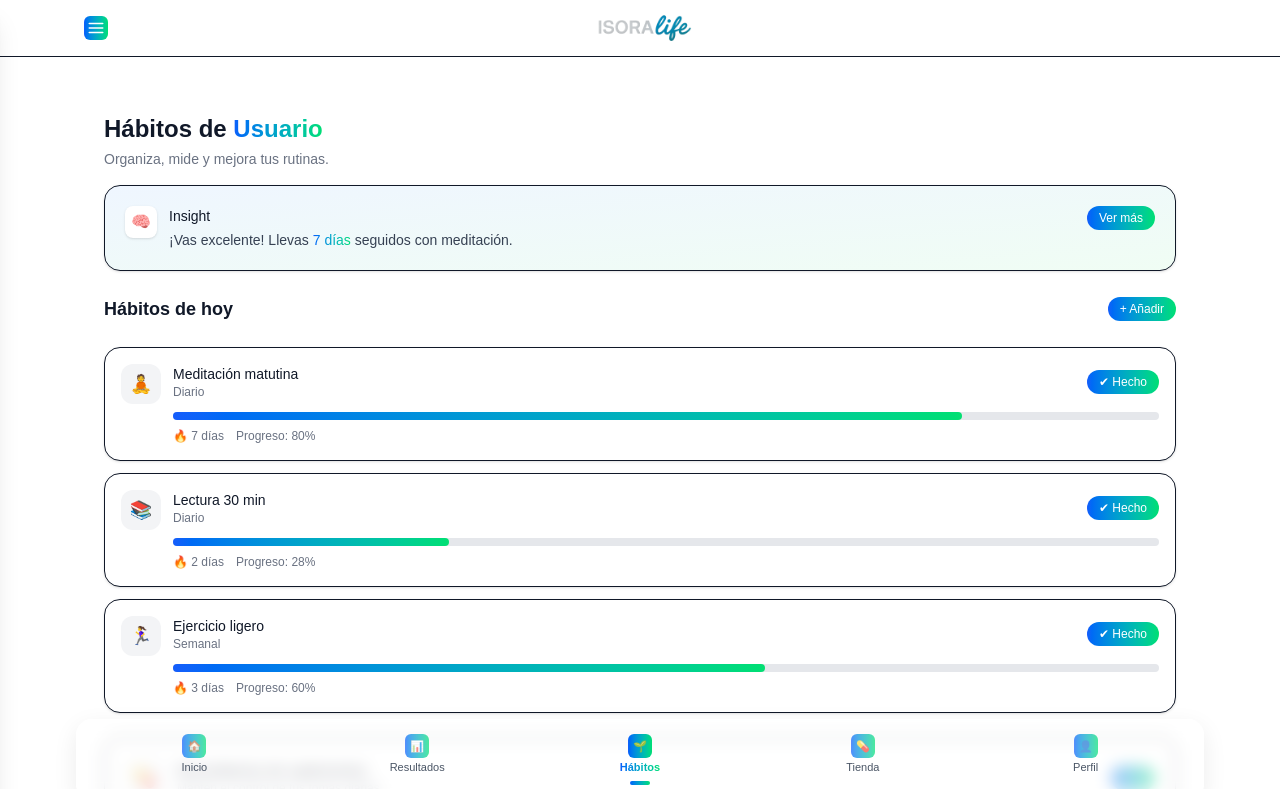
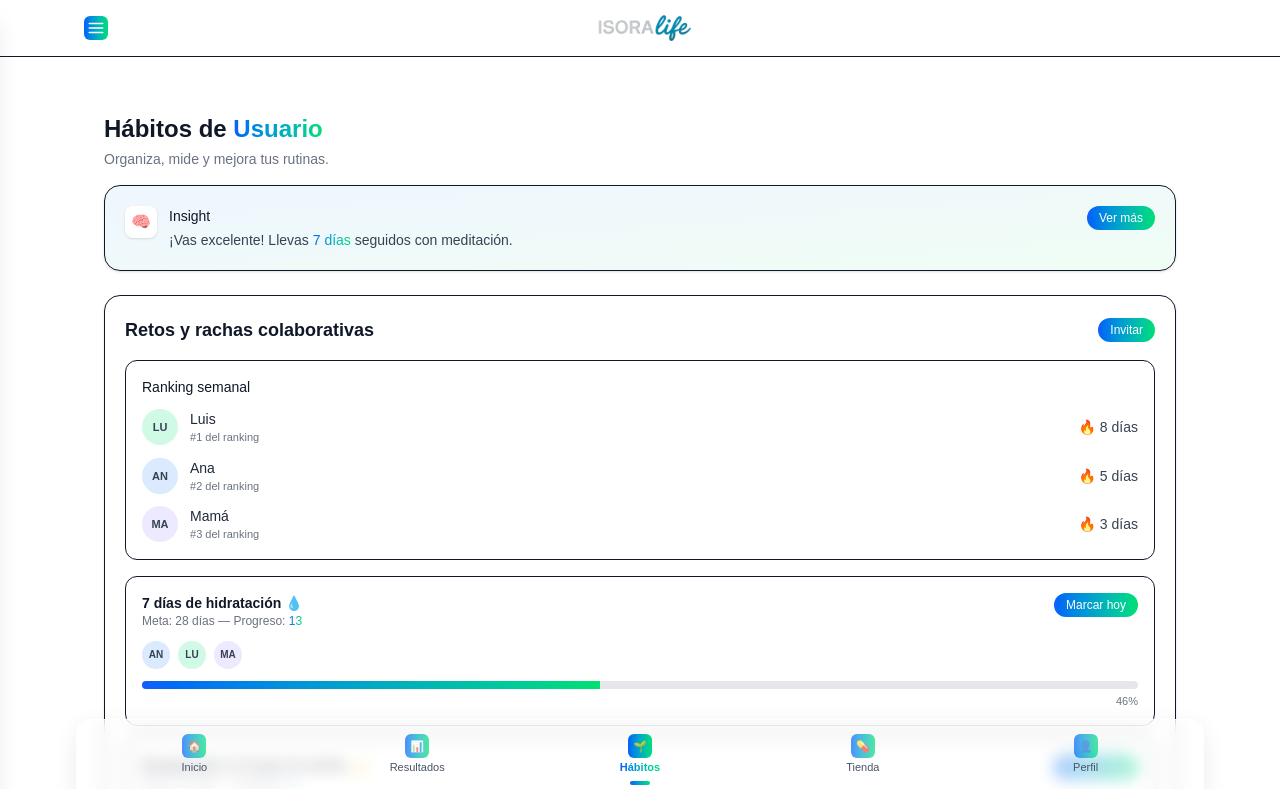
Before and after one commit to DanaeRam/tienda-online, a Next.js app: page /habitos in a window 1280 px wide. Shown: the top 789 px of the page. Built offline with nearby package versions, Linux system fonts and the light colour scheme.

Commit message:
cambios10

```diff
--- a/src/app/habitos/HabitosClient.tsx
+++ b/src/app/habitos/HabitosClient.tsx
@@ -15,6 +15,23 @@ type Habit = {
 
 type WeeklyPoint = { d: string; exercise: number; supplements: number };
 
+type Friend = {
+  id: string;
+  name: string;
+  initials: string;
+  color: string; // bg color (tailwind)
+  streak: number;
+};
+
+type CollabChallenge = {
+  id: string;
+  title: string;
+  goalDays: number;            // meta de días (acumulado de equipo)
+  doneDays: number;            // progreso acumulado
+  members: string[];           // friend ids
+  todayMarkedBy: string[];     // quién ya marcó hoy
+};
+
 /* ========== Helpers ========== */
 const GradText = ({ children }: { children: React.ReactNode }) => (
   <span className="bg-gradient-to-r from-blue-600 to-green-400 bg-clip-text text-transparent">
@@ -26,10 +43,13 @@ const G = "bg-gradient-to-r from-blue-600 to-green-400";
 
 function ProgressBar({ value }: { value: number }) {
   return (
-    <div className="h-2 w-full rounded-full bg-gray-200">
+    <div className="h-2 w-full rounded-full bg-gray-200 overflow-hidden">
       <div
-        className={`h-2 rounded-full ${G}`}
-        style={{ width: `${Math.max(0, Math.min(100, value))}%` }}
+        className={`h-2 ${G}`}
+        style={{
+          width: `${Math.max(0, Math.min(100, value))}%`,
+          transition: "width 700ms ease-out",
+        }}
       />
     </div>
   );
@@ -41,7 +61,7 @@ function tinyId() {
 
 /* ========== Componente ========== */
 export default function HabitosClient() {
-  /* Estado base (persistente) */
+  /* ---------- Estado base (persistente) ---------- */
   const [habits, setHabits] = useState<Habit[]>([]);
   const [suppReminders, setSuppReminders] = useState<boolean>(true);
   const [suppTakenToday, setSuppTakenToday] = useState<number>(1); // tomas realizadas hoy (0..3)
@@ -77,7 +97,7 @@ export default function HabitosClient() {
     try { localStorage.setItem("suppTakenToday", String(suppTakenToday)); } catch {}
   }, [suppTakenToday]);
 
-  /* Crear nuevo hábito */
+  /* ---------- Crear nuevo hábito ---------- */
   const [newName, setNewName] = useState("");
   const [newIcon, setNewIcon] = useState("🌱");
   const [newFreq, setNewFreq] = useState<"Diario" | "Semanal">("Diario");
@@ -93,7 +113,7 @@ export default function HabitosClient() {
     setNewName("");
   };
 
-  /* Marcar progreso (check) */
+  /* ---------- Marcar progreso (check) ---------- */
   const tickHabit = (id: string) => {
     setHabits((prev) =>
       prev.map((h) =>
@@ -108,11 +128,11 @@ export default function HabitosClient() {
     );
   };
 
-  /* Suplementos */
+  /* ---------- Suplementos ---------- */
   const incSupp = () => setSuppTakenToday((v) => Math.min(3, v + 1));
   const decSupp = () => setSuppTakenToday((v) => Math.max(0, v - 1));
 
-  /* Gráfica semanal (mock + suplementos de hoy afectan último punto) */
+  /* ---------- Gráfica semanal (mock + suplementos de hoy) ---------- */
   const weekly: WeeklyPoint[] = useMemo(() => {
     const base: WeeklyPoint[] = [
       { d: "L", exercise: 3, supplements: 2 },
@@ -123,12 +143,11 @@ export default function HabitosClient() {
       { d: "S", exercise: 4, supplements: 3 },
       { d: "D", exercise: 2, supplements: 1 },
     ];
-    // último día refleja tomas de hoy (0..3)
-    base[6].supplements = suppTakenToday;
+    base[6].supplements = suppTakenToday; // último día refleja tomas de hoy (0..3)
     return base;
   }, [suppTakenToday]);
 
-  /* Animación de gráfica */
+  /* ---------- Animación de gráfica ---------- */
   const [animate, setAnimate] = useState(false);
   useEffect(() => {
     let r1 = 0, r2 = 0;
@@ -136,7 +155,7 @@ export default function HabitosClient() {
     return () => { cancelAnimationFrame(r1); cancelAnimationFrame(r2); };
   }, []);
 
-  /* Nombre del usuario (si está) */
+  /* ---------- Nombre del usuario ---------- */
   const [name, setName] = useState("Usuario");
   useEffect(() => {
     try {
@@ -144,6 +163,71 @@ export default function HabitosClient() {
       if (n) setName(n);
     } catch {}
   }, []);
+
+  /* =========================================================
+     NUEVO: Colaboración (amigos, compañeros y familiares)
+     ========================================================= */
+  const [friends, setFriends] = useState<Friend[]>([]);
+  const [collab, setCollab] = useState<CollabChallenge[]>([]);
+
+  useEffect(() => {
+    try {
+      const f = localStorage.getItem("habit_friends");
+      const c = localStorage.getItem("habit_collab");
+      if (f) setFriends(JSON.parse(f));
+      else {
+        const seed: Friend[] = [
+          { id: "f1", name: "Ana",   initials: "AN", color: "bg-blue-100",   streak: 5 },
+          { id: "f2", name: "Luis",  initials: "LU", color: "bg-emerald-100",streak: 8 },
+          { id: "f3", name: "Mamá",  initials: "MA", color: "bg-violet-100", streak: 3 },
+        ];
+        setFriends(seed);
+      }
+      if (c) setCollab(JSON.parse(c));
+      else {
+        const seedC: CollabChallenge[] = [
+          { id: "cc1", title: "7 días de hidratación 💧", goalDays: 28, doneDays: 13, members: ["f1","f2","f3"], todayMarkedBy: [] },
+          { id: "cc2", title: "Respiración 4-7-8 por la noche 🌙", goalDays: 21, doneDays: 9, members: ["f2","f3"], todayMarkedBy: [] },
+        ];
+        setCollab(seedC);
+      }
+    } catch {}
+  }, []);
+
+  useEffect(() => { try { localStorage.setItem("habit_friends", JSON.stringify(friends)); } catch {} }, [friends]);
+  useEffect(() => { try { localStorage.setItem("habit_collab", JSON.stringify(collab)); } catch {} }, [collab]);
+
+  const markToday = (challengeId: string, who: string) => {
+    setCollab(prev =>
+      prev.map(c => {
+        if (c.id !== challengeId) return c;
+        if (c.todayMarkedBy.includes(who)) return c; // evitar doble
+        return {
+          ...c,
+          doneDays: Math.min(c.goalDays, c.doneDays + 1),
+          todayMarkedBy: [...c.todayMarkedBy, who],
+        };
+      })
+    );
+    // Sube racha del amigo que marcó
+    setFriends(prev => prev.map(f => f.id === who ? { ...f, streak: f.streak + 1 } : f));
+  };
+
+  const progressPct = (c: CollabChallenge) =>
+    Math.round((c.doneDays / c.goalDays) * 100);
+
+  const shareInvite = async () => {
+    const text = "¡Únete a mis retos de hábitos en ISORA! 💪✨";
+    const url = typeof window !== "undefined" ? window.location.origin + "/habitos" : "";
+    try {
+      if (navigator.share) {
+        await navigator.share({ title: "ISORA Hábitos", text, url });
+      } else {
+        await navigator.clipboard.writeText(`${text} ${url}`);
+        alert("Enlace copiado al portapapeles ✅");
+      }
+    } catch {}
+  };
 
   return (
     <main className="min-h-svh w-full bg-white pb-2">
@@ -169,6 +253,108 @@ export default function HabitosClient() {
             <button className="rounded-full px-3 py-1 text-xs text-white bg-gradient-to-r from-blue-600 to-green-400">
               Ver más
             </button>
+          </div>
+        </article>
+
+        {/* ----- NUEVO: Retos y rachas colaborativas ----- */}
+        <article className="rounded-2xl p-5 shadow-sm border bg-white">
+          <div className="flex items-center justify-between">
+            <h2 className="text-lg font-semibold text-gray-900">Retos y rachas colaborativas</h2>
+            <button
+              onClick={shareInvite}
+              className="rounded-full px-3 py-1 text-xs text-white bg-gradient-to-r from-blue-600 to-green-400 active:scale-95"
+              title="Invitar amigos/familia"
+            >
+              Invitar
+            </button>
+          </div>
+
+          {/* Ranking simple */}
+          <div className="mt-4 rounded-xl border p-4">
+            <p className="text-sm font-medium text-gray-900 mb-3">Ranking semanal</p>
+            <ul className="space-y-3">
+              {friends
+                .slice()
+                .sort((a, b) => b.streak - a.streak)
+                .map((f, idx) => (
+                  <li key={f.id} className="flex items-center justify-between">
+                    <div className="flex items-center gap-3">
+                      <span className={`h-9 w-9 rounded-full ${f.color} flex items-center justify-center text-[11px] font-semibold text-gray-700`}>
+                        {f.initials}
+                      </span>
+                      <div>
+                        <p className="text-sm text-gray-800">{f.name}</p>
+                        <p className="text-[11px] text-gray-500">#{idx + 1} del ranking</p>
+                      </div>
+                    </div>
+                    <div className="text-sm text-gray-700">🔥 {f.streak} días</div>
+                  </li>
+                ))}
+            </ul>
+          </div>
+
+          {/* Retos en equipo */}
+          <div className="mt-4 grid gap-3">
+            {collab.map((c) => {
+              const pct = progressPct(c);
+              return (
+                <div key={c.id} className="rounded-xl border p-4">
+                  <div className="flex items-start justify-between gap-3">
+                    <div className="flex-1">
+                      <p className="text-sm font-semibold text-gray-900">{c.title}</p>
+                      <p className="text-xs text-gray-500">
+                        Meta: {c.goalDays} días — Progreso: <GradText>{c.doneDays}</GradText>
+                      </p>
+                    </div>
+                    <button
+                      onClick={() => {
+                        // Simular que el usuario actual (id 'me') marca hoy.
+                        // Si tienes un id real, sustitúyelo aquí:
+                        const me = "me";
+                        // Asegurar esa "persona" en la lista visual (opcional):
+                        if (!friends.find(f => f.id === me)) {
+                          setFriends(prev => [
+                            ...prev,
+                            { id: "me", name: name || "Tú", initials: "TÚ", color: "bg-rose-100", streak: 0 }
+                          ]);
+                        }
+                        markToday(c.id, me);
+                      }}
+                      className="rounded-full px-3 py-1 text-xs text-white bg-gradient-to-r from-blue-600 to-green-400 active:scale-95 disabled:opacity-50"
+                      disabled={c.todayMarkedBy.includes("me")}
+                      title="Marcar cumplimiento de hoy"
+                    >
+                      {c.todayMarkedBy.includes("me") ? "¡Marcado!" : "Marcar hoy"}
+                    </button>
+                  </div>
+
+                  {/* Avatares de miembros */}
+                  <div className="mt-3 flex items-center gap-2">
+                    {c.members.map((id) => {
+                      const f = friends.find(fr => fr.id === id);
+                      if (!f) return null;
+                      return (
+                        <span key={id} className={`h-7 w-7 rounded-full ${f.color} flex items-center justify-center text-[10px] font-semibold text-gray-700`}>
+                          {f.initials}
+                        </span>
+                      );
+                    })}
+                    {/* añade "tú" si ya marcaste hoy */}
+                    {c.todayMarkedBy.includes("me") && (
+                      <span className="h-7 w-7 rounded-full bg-rose-100 flex items-center justify-center text-[10px] font-semibold text-gray-700">
+                        TÚ
+                      </span>
+                    )}
+                  </div>
+
+                  {/* Progreso con animación */}
+                  <div className="mt-3">
+                    <ProgressBar value={pct} />
+                    <div className="mt-1 text-right text-[11px] text-gray-500">{pct}%</div>
+                  </div>
+                </div>
+              );
+            })}
           </div>
         </article>
 
--- a/src/app/inicio/InicioClient.tsx
+++ b/src/app/inicio/InicioClient.tsx
@@ -1,37 +1,9 @@
 "use client";
 
-import { useEffect, useMemo, useState } from "react";
+import { useEffect, useMemo, useRef, useState } from "react";
 
-/* ---------- Utilidades simples ---------- */
+/* ---------- Utilidad de texto degradado ---------- */
 function GradText({ children }: { children: React.ReactNode }) {
-  // Mock pasos/corazón
-const steps = 5460;         // de 8k objetivo
-const stepsGoal = 8000;
-const stepsPct = Math.min(100, Math.round((steps / stepsGoal) * 100));
-const heartBpm = 105;
-
-// Tendencia del ritmo cardiaco (mock)
-const heartTrend = +3; // bpm vs. ayer (puedes calcularlo real luego)
-
-// Animaciones
-const [animateBars, setAnimateBars] = useState(false);
-const [animateRing, setAnimateRing] = useState(false);
-
-useEffect(() => {
-  // doble RAF para asegurar animación en Edge
-  let r1 = 0, r2 = 0, r3 = 0, r4 = 0;
-  r1 = requestAnimationFrame(() => {
-    r2 = requestAnimationFrame(() => setAnimateBars(true));
-  });
-  r3 = requestAnimationFrame(() => {
-    r4 = requestAnimationFrame(() => setAnimateRing(true));
-  });
-  return () => {
-    cancelAnimationFrame(r1); cancelAnimationFrame(r2);
-    cancelAnimationFrame(r3); cancelAnimationFrame(r4);
-  };
-}, []);
-
   return (
     <span className="bg-gradient-to-r from-blue-600 to-green-400 bg-clip-text text-transparent">
       {children}
@@ -65,15 +37,14 @@ export default function InicioClient() {
   // Progreso semanal (0–100)
   const weeklyProgress = useMemo(() => [60, 75, 50, 80, 70, 65, 90], []);
 
-  // Animación barras
+  // Animación barras semanales
   const [animateBars, setAnimateBars] = useState(false);
   useEffect(() => {
-    let raf1 = 0, raf2 = 0;
+    let raf1 = 0,
+      raf2 = 0;
     raf1 = requestAnimationFrame(() => {
       raf2 = requestAnimationFrame(() => setAnimateBars(true));
     });
-
-
     return () => {
       cancelAnimationFrame(raf1);
       cancelAnimationFrame(raf2);
@@ -81,11 +52,54 @@ export default function InicioClient() {
   }, []);
 
   // Mock pasos/corazón
-  const steps = 5460;         // de 8k objetivo
+  const steps = 5460; // de 8k objetivo
   const stepsGoal = 8000;
   const stepsPct = Math.min(100, Math.round((steps / stepsGoal) * 100));
   const heartBpm = 105;
+  const heartTrend = +3;
 
+  /* ---------- Animación: onda cardiaca ---------- */
+  const heartPathRef = useRef<SVGPathElement | null>(null);
+  const [heartLen, setHeartLen] = useState(0);
+  const [heartDrawn, setHeartDrawn] = useState(false);
+
+  useEffect(() => {
+    const el = heartPathRef.current;
+    if (!el) return;
+    const len = el.getTotalLength();
+    setHeartLen(len);
+    // doble RAF para asegurar que transicione en Edge
+    let r1 = 0,
+      r2 = 0;
+    r1 = requestAnimationFrame(() => {
+      r2 = requestAnimationFrame(() => setHeartDrawn(true));
+    });
+    return () => {
+      cancelAnimationFrame(r1);
+      cancelAnimationFrame(r2);
+    };
+  }, []);
+
+  /* ---------- Animación: aro de pasos ---------- */
+  const R = 15; // radio
+  const C = 2 * Math.PI * R; // circunferencia ~94.2
+  const [ringPct, setRingPct] = useState(0);
+
+  useEffect(() => {
+    let r1 = 0,
+      r2 = 0;
+    r1 = requestAnimationFrame(() => {
+      r2 = requestAnimationFrame(() => {
+        setRingPct((stepsPct / 100) * C);
+      });
+    });
+    return () => {
+      cancelAnimationFrame(r1);
+      cancelAnimationFrame(r2);
+    };
+  }, [C, stepsPct]);
+
+  // Tip motivacional
   const tips = [
     "Pequeños hábitos, grandes cambios.",
     "Respira 4-4-4 durante 1 minuto.",
@@ -118,46 +132,60 @@ export default function InicioClient() {
 
             {/* Grid de tarjetas principales */}
       <section className="px-6 grid grid-cols-2 gap-4">
-        {/* Card Heart */}
-        <article className="col-span-1 rounded-2xl p-4 shadow-sm border relative overflow-hidden
-                            bg-gradient-to-b from-blue-50 to-green-50">
+        {/* Card: Ritmo Cardíaco */}
+        <article className="col-span-1 rounded-2xl p-4 shadow-sm border relative overflow-hidden bg-gradient-to-b from-blue-50 to-green-50">
           <div className="flex items-center justify-between mb-2">
             <h3 className="text-sm font-medium text-gray-700">Ritmo Cardíaco</h3>
-            {/* ícono minimal */}
             <svg viewBox="0 0 24 24" className="h-4 w-4 text-blue-500" fill="currentColor" aria-hidden>
-              <path d="M12 21s-6.7-4.8-9.3-7.4A6 6 0 1 1 12 5a6 6 0 1 1 9.3 8.6C18.7 16.2 12 21 12 21z"/>
+              <path d="M12 21s-6.7-4.8-9.3-7.4A6 6 0 1 1 12 5a6 6 0 1 1 9.3 8.6C18.7 16.2 12 21 12 21z" />
             </svg>
           </div>
-          {/* Onda simple */}
-          <svg viewBox="0 0 200 80" className="w-full h-20">
-            <path
-              d="M0,50 Q30,10 60,40 T120,40 T180,30 T220,50"
-              className="stroke-[3] fill-none"
-              style={{ stroke: "url(#g)" }}
-            />
+
+          {/* Onda animada */}
+          <svg viewBox="0 0 220 80" className="w-full h-20">
             <defs>
-              <linearGradient id="g" x1="0" x2="1">
+              <linearGradient id="g-heart" x1="0" x2="1">
                 <stop offset="0" stopColor="#2563eb" />
                 <stop offset="1" stopColor="#22c55e" />
               </linearGradient>
             </defs>
+            <path
+              ref={heartPathRef}
+              d="M0,50
+                 Q20,20 40,40 T80,40
+                 T120,30 T160,45 T200,35 T240,50"
+              fill="none"
+              stroke="url(#g-heart)"
+              strokeWidth="3"
+              strokeLinecap="round"
+              style={{
+                strokeDasharray: heartLen,
+                strokeDashoffset: heartDrawn ? 0 : heartLen,
+                transition: "stroke-dashoffset 1500ms ease-out",
+              }}
+            />
           </svg>
+
           <p className="mt-2 text-2xl font-semibold">
-            <GradText>{heartBpm}</GradText> <span className="text-gray-500 text-sm">bpm</span>
+            <GradText>{heartBpm}</GradText>{" "}
+            <span className="text-gray-500 text-sm">bpm</span>
+          </p>
+          <p className="text-xs text-gray-500">
+            Tendencia diaria: {heartTrend > 0 ? "+" : ""}
+            {heartTrend} bpm
           </p>
         </article>
 
-        {/* Card Walk */}
-        <article className="col-span-1 rounded-2xl p-4 shadow-sm border relative overflow-hidden
-                    bg-gradient-to-b from-blue-50 to-green-50">
+        {/* Card: Pasos */}
+        <article className="col-span-1 rounded-2xl p-4 shadow-sm border relative overflow-hidden bg-gradient-to-b from-blue-50 to-green-50">
           <div className="flex items-center justify-between mb-3">
             <h3 className="text-sm font-medium text-gray-700">Pasos</h3>
             <svg viewBox="0 0 24 24" className="h-4 w-4 text-green-500" fill="currentColor" aria-hidden>
-      <path d="M13 5a2 2 0 1 0-2-2 2 2 0 0 0 2 2zM6 22l2-6 3-2 2 3v5h2v-6l-1.5-2.5 1-2.5a5 5 0 0 0-4.6-3H9l-2 5 2 1 1-3 1.6.4-.9 2.1L7 17l-1 5z"/>
+              <path d="M13 5a2 2 0 1 0-2-2 2 2 0 0 0 2 2zM6 22l2-6 3-2 2 3v5h2v-6l-1.5-2.5 1-2.5a5 5 0 0 0-4.6-3H9l-2 5 2 1 1-3 1.6.4-.9 2.1L7 17l-1 5z" />
             </svg>
           </div>
 
-          {/* Aro de progreso con degradado */}
+          {/* Aro de progreso animado */}
           <div className="relative mx-auto h-24 w-24">
             <svg viewBox="0 0 36 36" className="h-24 w-24">
               <defs>
@@ -166,12 +194,23 @@ export default function InicioClient() {
                   <stop offset="1" stopColor="#22c55e" />
                 </linearGradient>
               </defs>
-              <circle cx="18" cy="18" r="15" fill="none" stroke="#e5e7eb" strokeWidth="4" />
+
+              {/* fondo */}
+              <circle cx="18" cy="18" r={R} fill="none" stroke="#e5e7eb" strokeWidth="4" />
+              {/* progreso */}
               <circle
-                cx="18" cy="18" r="15" fill="none"
-                stroke="url(#ring)" strokeWidth="4" strokeLinecap="round"
-                strokeDasharray={`${(stepsPct / 100) * 94.2} 94.2`}
+                cx="18"
+                cy="18"
+                r={R}
+                fill="none"
+                stroke="url(#ring)"
+                strokeWidth="4"
+                strokeLinecap="round"
                 transform="rotate(-90 18 18)"
+                style={{
+                  strokeDasharray: `${ringPct} ${C}`,
+                  transition: "stroke-dasharray 1500ms ease-out",
+                }}
               />
             </svg>
             <div className="absolute inset-0 flex items-center justify-center">
--- a/src/app/tienda/TiendaClient.tsx
+++ b/src/app/tienda/TiendaClient.tsx
@@ -154,7 +154,7 @@ export default function TiendaClient() {
 
       <section className="px-6 space-y-6 pb-28">
         {/* HERO: Test epigenético (SIN IMAGEN, SE MANTIENE) */}
-        <article className="rounded-3xl p-5 shadow-sm border bg-gradient-to-br from-amber-300 to-amber-200">
+        <article className="rounded-3xl p-5 shadow-sm border bg-gradient-to-br from-amber-300 to-amber-100">
           <p className="text-sm text-amber-900/90">Nuevo</p>
           <h3 className="text-lg font-semibold text-amber-950">Test epigenético ISORA</h3>
           <p className="text-sm text-amber-900/90 mt-1">
--- a/src/data/tienda.ts
+++ b/src/data/tienda.ts
@@ -17,7 +17,7 @@ export const storeProducts: StoreProduct[] = [
     name: "Test epigenético ISORA",
     price: 2499,
     rating: 5,
-    image: "/slides/test.png",
+    image: "/slides/test.jpg",
     category: "Test",
     badges: ["Recomendado", "Resultados en 7–10 días"],
     objective: "Análisis epigenético para recomendaciones personalizadas.",
```
Also changed, not shown: public/slides/test.jpg (added). Lines whose indentation alone changed are shown as unchanged.
